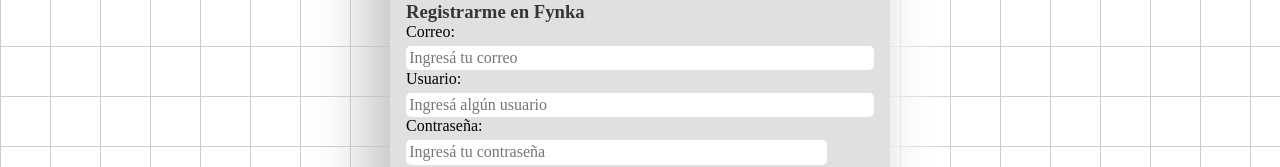
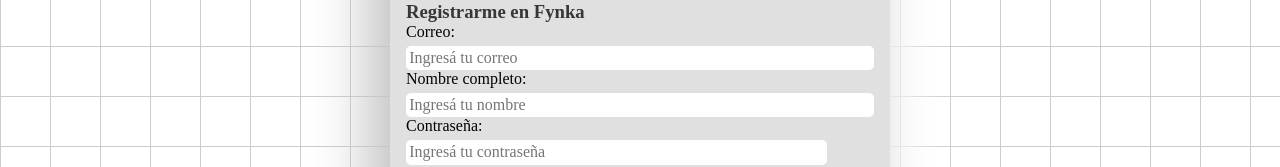
Before and after one commit to Carlos0550/Fynka-app, a React (Create React App) app: page / in a window 1280 px wide. Both pictures are taken after a click on the button "Crear cuenta". Shown: the part 303-470 px from the top of the page. Built offline with nearby package versions, Linux system fonts and the light colour scheme; a web font is replaced by a local one.

Commit message:
Ajustes menores

```diff
--- a/src/pages/Auth/Register/Register.jsx
+++ b/src/pages/Auth/Register/Register.jsx
@@ -67,8 +67,8 @@ function Register({changeOption}) {
                         <label htmlFor="email" className='register-label'>Correo:
                             <input type="email" id='email' name='email' placeholder='Ingresá tu correo' value={values.email} onChange={onChangeValues} />
                         </label>
-                        <label htmlFor="email" className='register-label'>Usuario:
-                            <input type="text" id='username' name='username' placeholder='Ingresá algún usuario' value={values.username} onChange={onChangeValues} />
+                        <label htmlFor="email" className='register-label'>Nombre completo:
+                            <input type="text" id='username' name='username' placeholder='Ingresá tu nombre' value={values.username} onChange={onChangeValues} />
 
                         </label>
                         <label htmlFor="email" className='register-label'>Contraseña:
```
